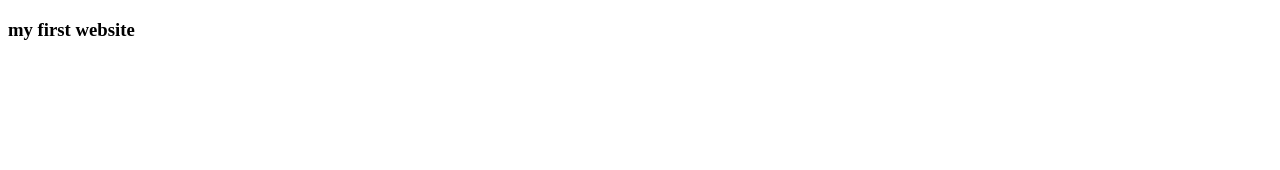
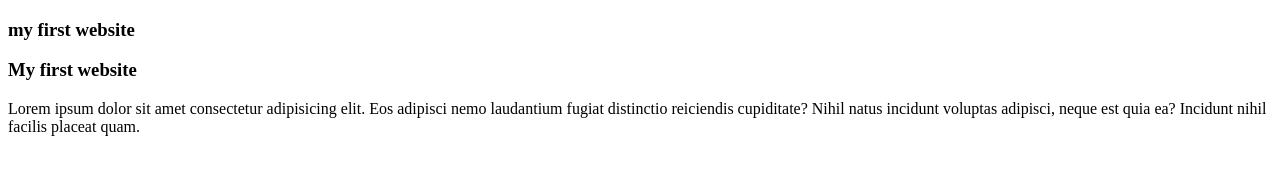
Before and after one commit to leeon11/my-rose-coop-repu, a plain HTML site: page index.html in a window 1280 px wide. Drawn offline with Linux system fonts and the light colour scheme.

Commit message:
first git

```diff
--- a/index.html
+++ b/index.html
@@ -9,7 +9,16 @@
 
 <h3>my first website</h3>
 
+<div>
+<h3>My first website</h3>
 
+<p>Lorem ipsum dolor sit amet consectetur adipisicing elit. Eos adipisci nemo laudantium fugiat distinctio reiciendis cupiditate? Nihil natus incidunt voluptas adipisci, neque est quia ea? Incidunt nihil facilis placeat quam.</p>
+
+
+
+
+
+</div>
 
 
 
```
